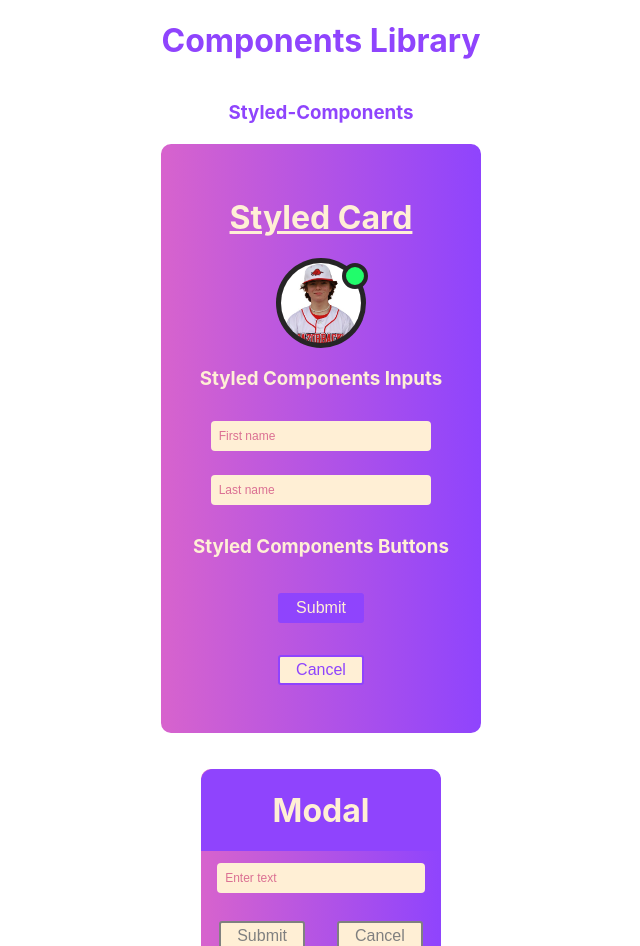
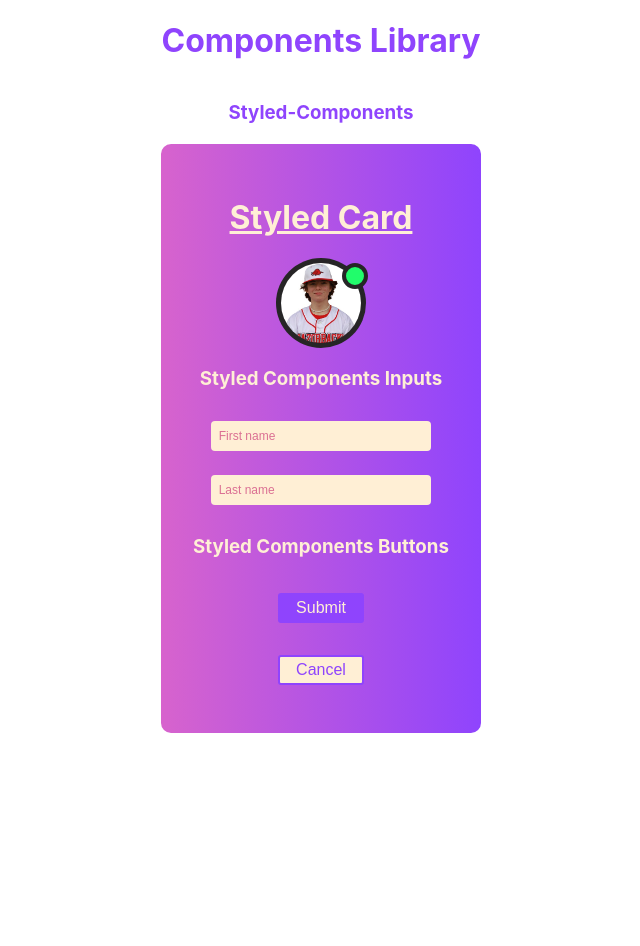
Before and after one commit to robyoung75/Styled-Component-Library, a React (Create React App) app: page / in a window 1280 px wide. Shown: the top 946 px of the page, without its empty margins (319-959 px from the left). After the commit the page ends 800 px from the top, so only its background shows below. Built offline with nearby package versions, Linux system fonts and the light colour scheme.

Commit message:
modal, modal style

```diff
--- a/src/App.js
+++ b/src/App.js
@@ -10,14 +10,17 @@ import "./App.css";
 import styled from "styled-components";
 import { useState } from "react";
 import Modal from "./Components/Modal/Modal";
-import {StyledWrapper, Title, SubTitle} from './Styles/Styles'
-
-
-
+import {
+  StyledWrapper,
+  Title,
+  SubTitle,
+  StyledModalWrapper,
+} from "./Styles/Styles";
 
 function App() {
   const [user, setUser] = useState({ firstName: "", lastName: "" });
   const [data, setData] = useState(null);
+  const [modal, setModal] = useState(false);
 
   const handleFirstName = (e) => {
     e.preventDefault();
@@ -40,7 +43,19 @@ function App() {
     setUser({ firstName: "", lastName: "" });
   };
 
+  const handleCloseModal = (e) => {
+    e.preventDefault();
+    setModal(false);
+  };
+
   return (
+    <StyledWrapper>
+      {modal ? (
+        <StyledModalWrapper>
+          <Modal onClick={handleCloseModal} />
+        </StyledModalWrapper>
+      ) : null}
+
       <StyledWrapper isFlex flexDirection="column">
         <Title color="#8f44fd">Components Library</Title>
         <SubTitle color="#8f44fd">Styled-Components</SubTitle>{" "}
@@ -53,7 +68,7 @@ function App() {
           margin="0 0 2rem"
           border="2px solid white"
           background="linear-gradient(to right, #d763cd, #8f44fd)"
-
+          borderRadius=".75rem"
         >
           <Title color="papayawhip" textDecoration="underline">
             Styled Card
@@ -83,10 +98,7 @@ function App() {
             Cancel
           </Button>
         </Card>
-
-
-        <Modal />
-
+      </StyledWrapper>
     </StyledWrapper>
   );
 }
--- a/src/Components/Modal/Modal.js
+++ b/src/Components/Modal/Modal.js
@@ -4,12 +4,19 @@ import Button from "../Button/Button";
 import Card from "../Card/Card";
 import Input from "../Input/input";
 
-import { StyledWrapper, Title, Header } from "../../Styles/Styles";
+import {
+  StyledWrapper,
+  StyledP,
+  Header,
 
-function Modal() {
+} from "../../Styles/Styles";
+
+function Modal({onClick}) {
   return (
-    <StyledWrapper isFlex flexDirection="column">
-      {" "}
+    <StyledWrapper>
+      <Header isFlex backgroundColor="#8f44fd">
+        <StyledP color="papayawhip">Modal</StyledP>
+      </Header>
       <Card
         isFlex
         flexDirection="column"
@@ -17,19 +24,14 @@ function Modal() {
         justifyContent="center"
         padding="0"
         margin="0"
-        border="2px solid white"
+        borderRadius="0 0 .75rem .75rem"
         background="linear-gradient(to right, #d763cd, #8f44fd)"
-        borderRadius="0 0 0.75rem 0.75rem "
-        width="100%"
+
       >
-        <Header isFlex backgroundColor="#8f44fd">
-          {" "}
-          <Title color="papayawhip">Modal</Title>
-        </Header>{" "}
         <Input />
         <StyledWrapper isFlex>
           <Button>Submit</Button>
-          <Button>Cancel</Button>
+          <Button onClick={onClick}>Cancel</Button>
         </StyledWrapper>
       </Card>
     </StyledWrapper>
--- a/src/Styles/Styles.js
+++ b/src/Styles/Styles.js
@@ -9,6 +9,22 @@ const flexStyles = css`
 // rendered by > App > > Modal
 const StyledWrapper = styled.div`
   ${(props) => props.isFlex && flexStyles};
+  background-color: ${props => props.backgroundColor}
+
+
+`;
+// rendered by > App
+const StyledModalWrapper = styled.div`
+
+  position: fixed;
+  left: 50%;
+  top: 50%;
+  z-index: 2;
+  transform: translate(-50%, -50%);
+  width: 50%;
+  height: auto;
+
+
 `;
 // rendered by > App >
 const Title = styled.h1`
@@ -16,18 +32,24 @@ const Title = styled.h1`
   text-decoration: ${(props) => props.textDecoration};
   text-align: center;
 
-
 `;
 // rendered by > App >
 const SubTitle = styled.h3`
   color: ${(props) => props.color};
+
+`;
+
+// rendered by > Modal
+const StyledP = styled.p`
+color: ${props => props.color}
 `;
 // rendered by > Modal
 const Header = styled.div`
   ${(props) => props.isFlex && flexStyles};
   background-color: ${(props) => props.backgroundColor || "grey"};
   width: ${props => props.width || "100%"};
-  border-radius: 0.75rem 0.75rem 0 0;
+  height: 2rem;
+  border-radius: 0.5rem 0.5rem 0 0;
 
 `;
 // rendered by > App > Modal
@@ -80,7 +102,10 @@ const StyledCard = styled.div`
   background: ${(props) => props.background};
   border: ${(props) => props.border};
   width: ${(props) => props.width};
-  border-radius: .75rem;
+  min-height: ${props => props.minHeight || '400px'};
+  border-radius: ${props => props.borderRadius}
+
+
 `;
 // rendered by > App > Modal
 const StyledInput = styled.input.attrs((props) => ({
@@ -168,10 +193,15 @@ const StyledBadge = styled.span`
   background: #21fc6b;
 `;
 
+
+
+
+
 export {
   StyledWrapper,
   Title,
   SubTitle,
+  StyledP,
   Header,
   StyledButton,
   StyledCard,
@@ -180,4 +210,5 @@ export {
   StyledImage,
   StyledSpan,
   StyledBadge,
+  StyledModalWrapper,
 };
```
Lines whose indentation alone changed are shown as unchanged.
